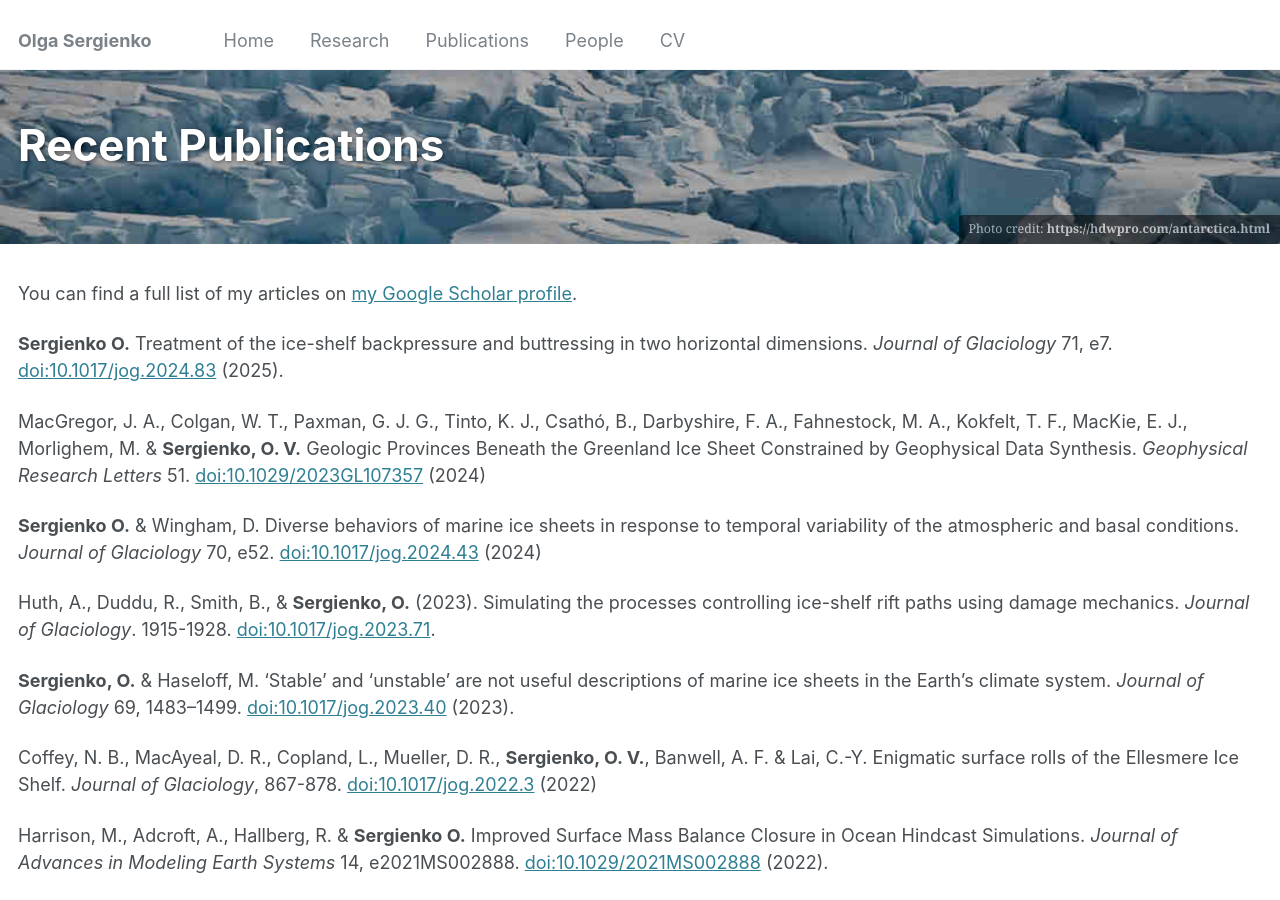
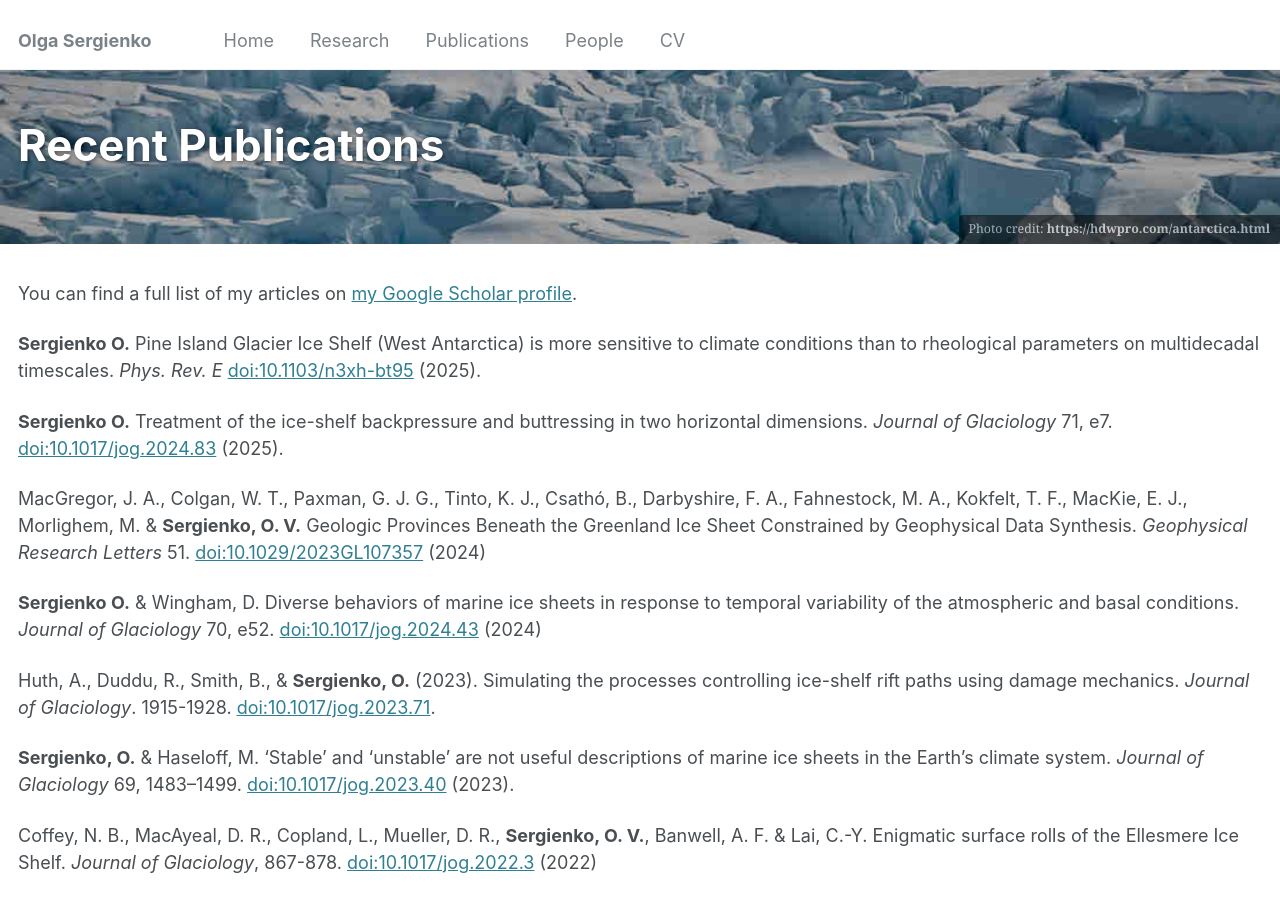
Before and after one commit to o-s-web/o-s-web.github.io, a Jekyll site: the page built from _pages/publications.md, in a window 1280 px wide and 900 px high. Built offline with Jekyll 4.4.1, drawn with Linux system fonts in a browser that asks for light colours.

Commit message:
Update publication list
Added Phys. Rev. E. paper

```diff
--- a/_pages/publications.md
+++ b/_pages/publications.md
@@ -11,6 +11,7 @@ header:
 ---
   You can find a full list of my articles on <a href="https://scholar.google.com/citations?user=g2pWIEgAAAAJ&hl=en">my Google Scholar profile</a>.
 
+**Sergienko O.** Pine Island Glacier Ice Shelf (West Antarctica) is more sensitive to climate conditions than to rheological parameters on multidecadal timescales. *Phys. Rev. E*  [doi:10.1103/n3xh-bt95](https://doi.org/10.1103/n3xh-bt95) (2025).
 
 **Sergienko O.** Treatment of the ice-shelf backpressure and buttressing in two horizontal dimensions.
 *Journal of Glaciology* 71, e7. [doi:10.1017/jog.2024.83](https://doi.org/10.1017/jog.2024.83) (2025).
```
